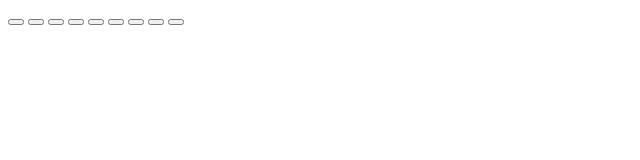
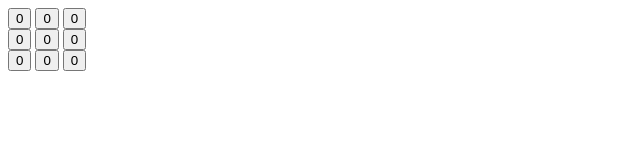
Before and after one commit to zakwatsonn/odin-tictactoe, a plain HTML site: page index.html in a window 1280 px wide. Shown: the whole page, without its empty margins (0-640 px from the left). Drawn offline with Linux system fonts and the light colour scheme.

Commit message:
connect printBoard to relay the board array

```diff
--- a/index.html
+++ b/index.html
@@ -8,15 +8,21 @@
 </head>
 <body>
     <div class="game-container">
-        <button class="button1"></button>
-        <button class="button2"></button>
-        <button class="button3"></button>
-        <button class="button4"></button>
-        <button class="button5"></button>
-        <button class="button6"></button>
-        <button class="button7"></button>
-        <button class="button8"></button>
-        <button class="button9"></button>
+        <div class="row">
+            <button class="cell1"></button>
+            <button class="cell2"></button>
+            <button class="cell3"></button>
+        </div>
+        <div class="row">
+            <button class="cell4"></button>
+            <button class="cell5"></button>
+            <button class="cell6"></button>
+        </div>
+        <div class="row">
+            <button class="cell7"></button>
+            <button class="cell8"></button>
+            <button class="cell9"></button>
+        </div>
     </div>
 
     <script src="script.js"></script>
--- a/script.js
+++ b/script.js
@@ -1,7 +1,11 @@
 function gameBoard() {
+    const guiRows = document.querySelector('.game-container').children
     const rows = 3;
     const columns = 3;
     const board = [];
+
+    //constructing 2d array with gui cells
+    const guiCells = [[guiRows[0].children], [guiRows[1].children], [guiRows[2].children]];
 
     //creating board using nested loops
     for (let i = 0; i < rows; i++) {
@@ -19,13 +23,23 @@ function gameBoard() {
         board[row][col] = player.getToken() //use whatever method gets the 1 or 2 from the player
     };
 
-    //method that prints board to console
-    const printBoard = () => console.log(board);
+    //method that prints board to console and to gui
+    const printBoard = () => {
+        console.log(board)
+
+        for (let i = 0; i < 3; i++) {
+            for (let j = 0; j < 3; j++) {
+                guiCells[i][0][j].textContent = board[i][j]
+            }
+        }
+    }
 
     return {
         getBoard,
         changeCell,
-        printBoard
+        printBoard,
+        guiCells,
+        guiRows
     }
 };
 
@@ -126,3 +140,4 @@ function gameController() {
 //for testing purposes
 const game = gameController();
 const testplayer = player(3);
+const board = gameBoard()
```
